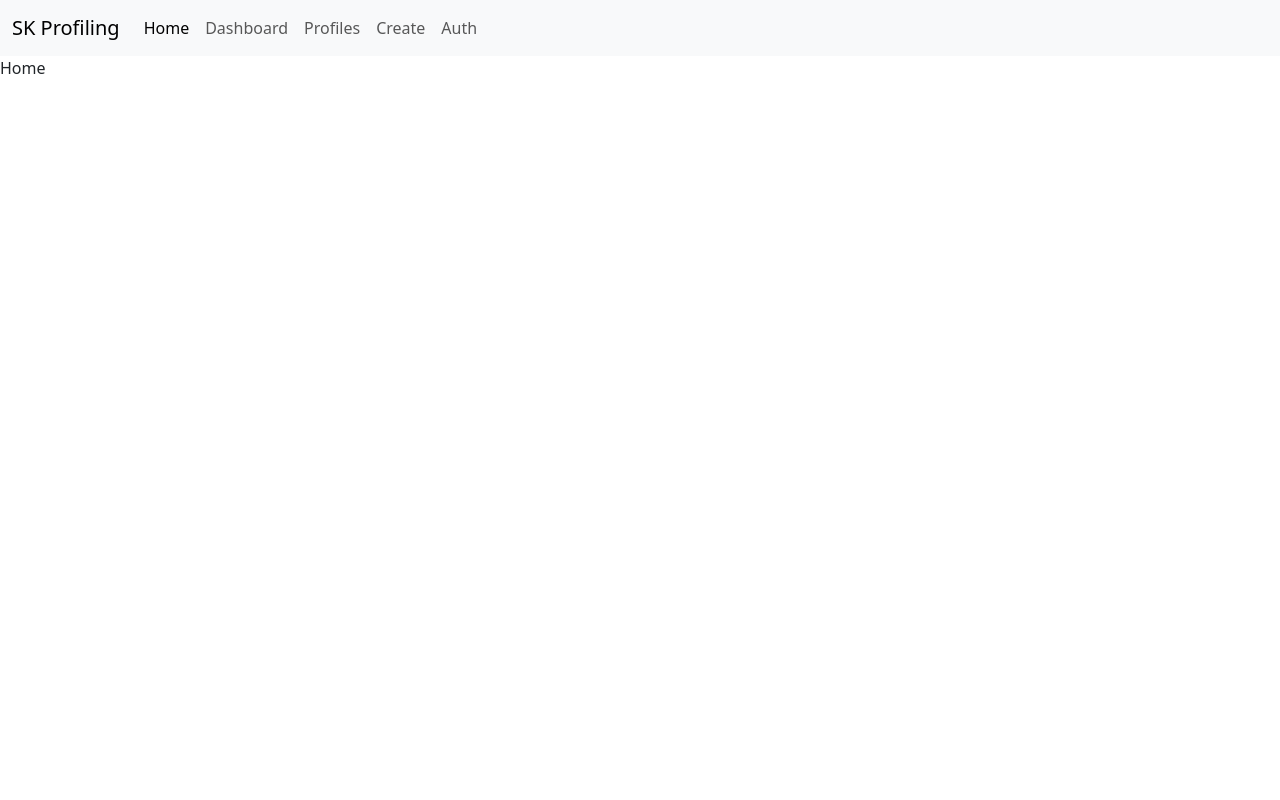
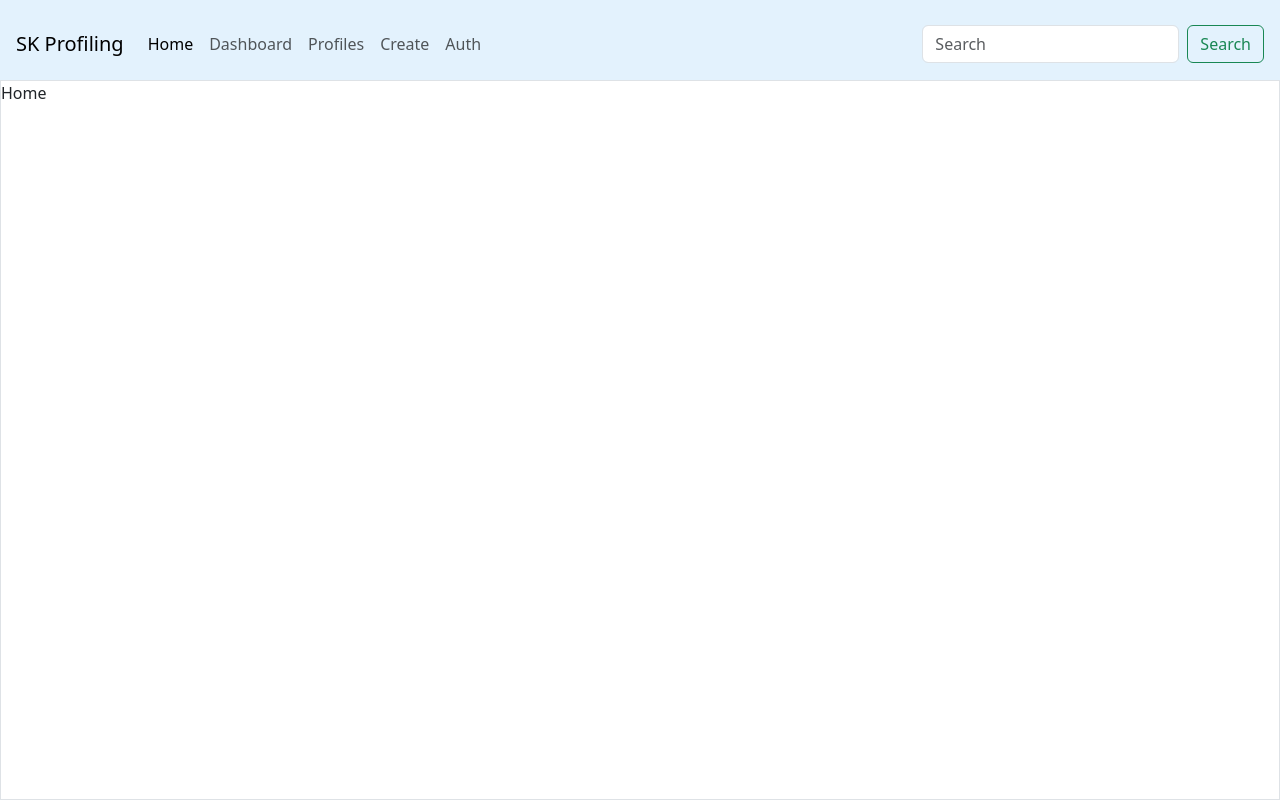
Before and after one commit to coldheart2002/sk-profiling-mern, a React (Vite) app in the folder client/: page / in a window 1280 px wide. Built offline with nearby package versions, Linux system fonts and the light colour scheme.

Commit message:
search bar worjking

```diff
--- a/client/src/App.jsx
+++ b/client/src/App.jsx
@@ -11,7 +11,13 @@ const App = () => {
   return (
     <div className="App">
       <Router>
+        <div
+          className="navbar "
+          style={{ height: "10vh", backgroundColor: "#e3f2fd" }}
+        >
           <Navbar />
+        </div>
+        <div className="content border" style={{ height: "90vh" }}>
           <Routes>
             <Route path="/" element={<Home />} />
             <Route path="/dashboard" element={<Dashboard />} />
@@ -20,6 +26,7 @@ const App = () => {
             <Route path="/create" element={<Create />} />
             <Route path="/auth" element={<Auth />} />
           </Routes>
+        </div>
       </Router>
     </div>
   );
--- a/client/src/components/Navbar.jsx
+++ b/client/src/components/Navbar.jsx
@@ -1,47 +1,75 @@
+import { useState } from "react";
 import { Link } from "react-router-dom";
 
 const Navbar = () => {
+  const [searchInput, setSearchInput] = useState("");
+  const handleSubmit = (e) => {
+    e.preventDefault();
+    setSearchInput("");
+    console.log(searchInput);
+    //fetch db
+  };
   return (
-    <div className="Navbar">
-      <nav className="navbar navbar-expand-lg bg-body-tertiary">
-        <div className="container-fluid">
-          <Link className="navbar-brand" aria-current="page" to="/">
-            SK Profiling
-          </Link>
-
+    <>
+      <nav className="p-3 container-fluid navbar navbar-expand-lg ">
+        <>
           <button
             className="navbar-toggler"
             type="button"
             data-bs-toggle="collapse"
-            data-bs-target="#navbarNavAltMarkup"
-            aria-controls="navbarNavAltMarkup"
+            data-bs-target="#navbarTogglerDemo03"
+            aria-controls="navbarTogglerDemo03"
             aria-expanded="false"
             aria-label="Toggle navigation"
           >
             <span className="navbar-toggler-icon"></span>
           </button>
-          <div className="collapse navbar-collapse" id="navbarNavAltMarkup">
-            <div className="navbar-nav">
+          <Link className="navbar-brand" aria-current="page" to="/">
+            SK Profiling
+          </Link>
+          <div className="collapse navbar-collapse" id="navbarTogglerDemo03">
+            <ul className="navbar-nav me-auto mb-2 mb-lg-0">
+              <li className="nav-item">
                 <Link className="nav-link active" aria-current="page" to="/">
                   Home
                 </Link>
+              </li>
+              <li className="nav-item">
                 <Link className="nav-link" to="/dashboard">
                   Dashboard
                 </Link>
+              </li>
+              <li className="nav-item">
                 <Link className="nav-link" to="/profiles">
                   Profiles
                 </Link>
+              </li>
+              <li className="nav-item">
                 <Link className="nav-link" to="/create">
                   Create
                 </Link>
+              </li>
+              <li className="nav-item">
                 <Link className="nav-link" to="/auth">
                   Auth
                 </Link>
+              </li>
+            </ul>
+            <form className="d-flex" role="search" onSubmit={handleSubmit}>
+              <input
+                className="form-control me-2"
+                type="search"
+                placeholder="Search"
+                aria-label="Search"
+                value={searchInput}
+                onChange={(e) => setSearchInput(e.target.value)}
+              />
+              <button className="btn btn-outline-success">Search</button>
+            </form>
           </div>
-          </div>
-        </div>
+        </>
       </nav>
-    </div>
+    </>
   );
 };
 
--- a/client/src/components/WithLoading.jsx
+++ b/client/src/components/WithLoading.jsx
@@ -2,11 +2,10 @@ import { PropTypes } from "prop-types";
 
 const WithLoading = ({ loading, message, children }) => {
   return (
-    <div
-      className="container d-flex align-items-center justify-content-center"
-      style={{ height: "100vh" }}
-    >
-      {loading ? (
+    <div className="container d-flex align-items-center justify-content-center">
+      {message === "Network Error!" ? (
+        <p className="text-center text-capitalize">{message}</p>
+      ) : loading ? (
         <>
           <LoadingAnimation />
         </>
@@ -23,6 +22,7 @@ WithLoading.propTypes = {
   children: PropTypes.node.isRequired,
 };
 
+//css in index.html
 const LoadingAnimation = () => {
   return (
     <div className="wrapper">
--- a/client/src/pages/Dashboard.jsx
+++ b/client/src/pages/Dashboard.jsx
@@ -9,15 +9,11 @@ const Dashboard = () => {
   return (
     <div
       className="container d-flex align-items-center justify-content-center"
-      style={{ height: "100vh" }}
+      style={{ height: "100%" }}
     >
-      {message === "Network Error!" ? (
-        <p className="text-center text-capitalize">{message}</p>
-      ) : (
-        <WithLoading loading={loading}>
-          <PieCharts chartData={data} />
-        </WithLoading>
-      )}
+      <WithLoading loading={loading} message={message}>
+        <PieCharts chartData={data} />
+      </WithLoading>
     </div>
   );
 };
```
Lines whose indentation alone changed are shown as unchanged.
